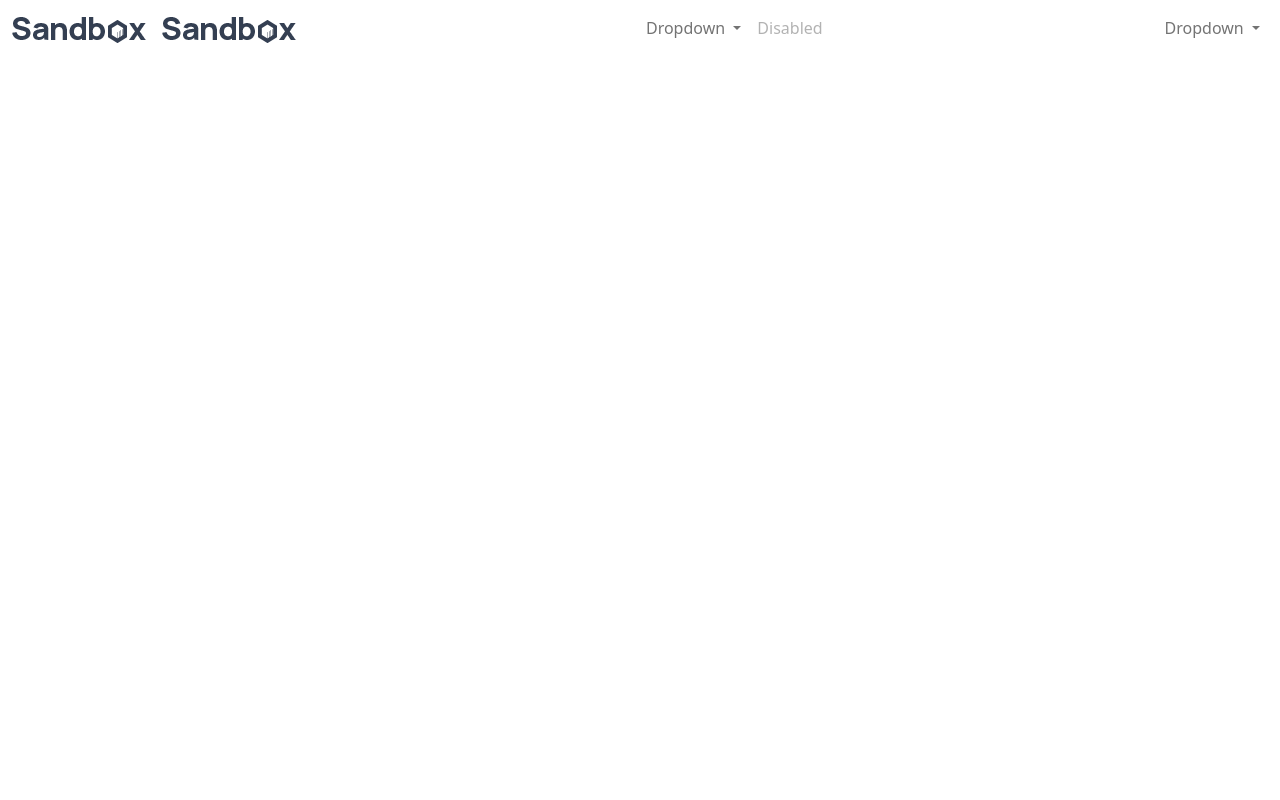
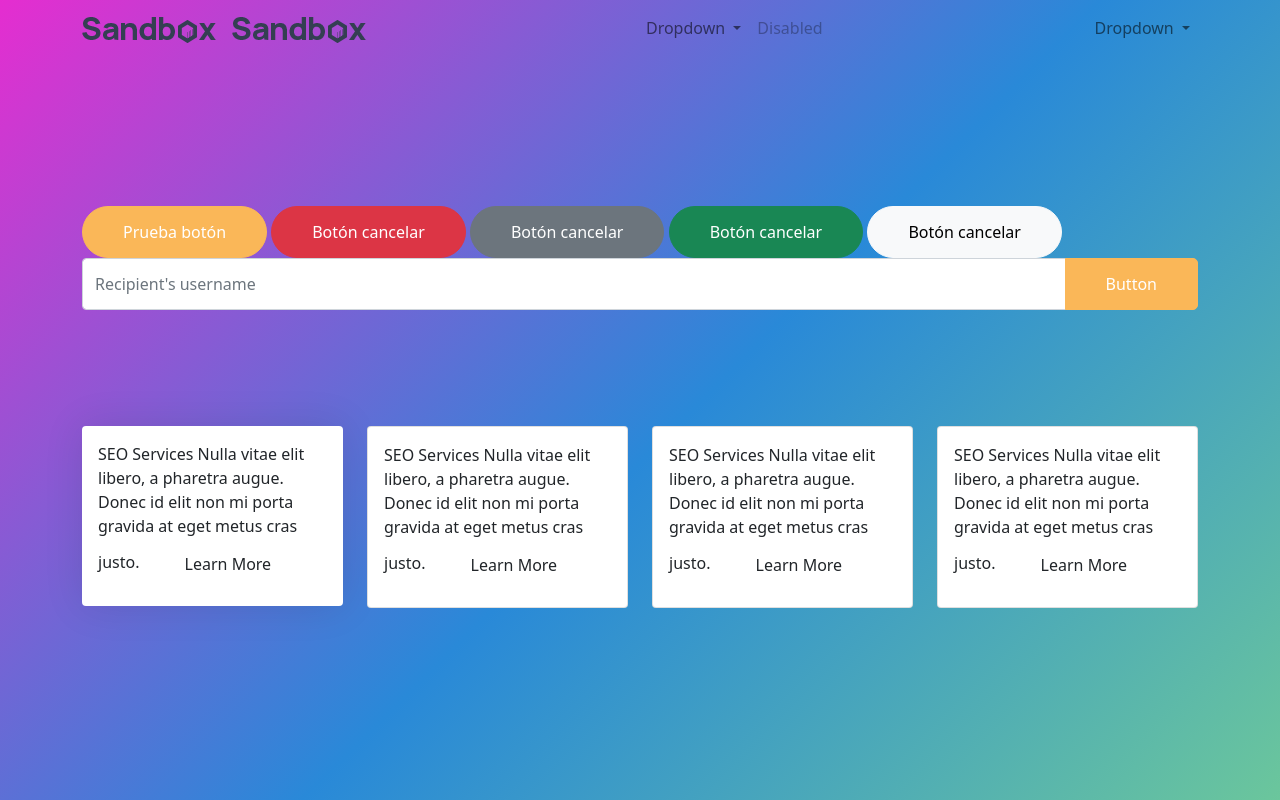
Before and after one commit to adrianmdp/css-pull-requests, a plain HTML site: page index.html in a window 1280 px wide. Drawn offline with Linux system fonts and the light colour scheme.

Commit message:
Actualización de contenidos

```diff
--- a/assets/css/layout.css
+++ b/assets/css/layout.css
@@ -0,0 +1,9 @@
+body {
+   /* https://colorzilla.com/gradient-editor/#e52dd0+0,2989d8+53,6bc69c+100 */
+background: rgb(229,45,208); /* Old browsers */
+background: -moz-linear-gradient(-45deg,  rgba(229,45,208,1) 0%, rgba(41,137,216,1) 53%, rgba(107,198,156,1) 100%);
+background: -webkit-linear-gradient(-45deg,  rgba(229,45,208,1) 0%,rgba(41,137,216,1) 53%,rgba(107,198,156,1) 100%);
+background: linear-gradient(135deg,  rgba(229,45,208,1) 0%,rgba(41,137,216,1) 53%,rgba(107,198,156,1) 100%);
+filter: progid:DXImageTransform.Microsoft.gradient( startColorstr='#e52dd0', endColorstr='#6bc69c',GradientType=1 );
+   min-height: 100vh;
+}
--- a/assets/css/overides.css
+++ b/assets/css/overides.css
@@ -1,6 +1,46 @@
+/**
+ * Sections
+ */
+main > section {
+   padding-top: 50px;
+   padding-bottom: 50px;
+}
+
+/**
+ * Buttons
+ */
+.btn {
+   border-radius: 26px;
+   height: 52px;
+   padding-left: 40px;
+   padding-right: 40px;
+}
+.btn-primary {
+   background-color:  #FAB758;
+   border-color: #FAB758;
+}
+
+.input-group .btn {
+   border-radius: 5px;
+}
+
+
+
+/**
+ * Navs
+ */
 
 @media (min-width: 992px) {
    .navbar-expand-lg .navbar-collapse {
       justify-content: space-between;
    }
 }
+
+/**
+ * Cards
+ */
+.card-info {
+   border: 0;
+   box-shadow: 0 0 40px rgba(0,0,0,.1);
+   -webkit-box-shadow: 0 0 40px rgba(0,0,0,.1);
+}
--- a/index.html
+++ b/index.html
@@ -11,7 +11,7 @@
 	</head>
 	<body>
 		<nav class="navbar navbar-expand-lg navbar-light">
-			<div class="container-fluid">
+			<div class="container">
 				<a class="navbar-brand" href="#">
                <img src="./assets/images/logo-dark.png" alt="" />
             </a>
@@ -42,7 +42,7 @@
 							</a>
 							<ul class="dropdown-menu" aria-labelledby="navbarDropdown">
 								<li>
-									<a class="dropdown-item" href="#">Action</a>
+									<a class="dropdown-item" href="./categorias.html">Categorías</a>
 								</li>
 							</ul>
 						</li>
@@ -79,7 +79,88 @@
 		<main>
 			<section id="banner"></section>
 
-			<section id="info"></section>
+			<section id="info">
+            <div class="container">
+               <button class="btn btn-primary">
+                  Prueba botón
+               </button>
+
+               <button class="btn btn-danger">
+                  Botón cancelar
+               </button>
+
+               <button class="btn btn-secondary">
+                  Botón cancelar
+               </button>
+
+               <button class="btn btn-success">
+                  Botón cancelar
+               </button>
+
+               <button class="btn btn-light">
+                  Botón cancelar
+               </button>
+
+               <form action="">
+                  <div class="input-group mb-3">
+                     <input type="text" class="form-control" placeholder="Recipient's username" aria-label="Recipient's username" aria-describedby="button-addon2">
+                     <button class="btn btn-primary" type="button" id="button-addon2">Button</button>
+                   </div>
+               </form>
+            </div>
+         </section>
+
+         <section>
+            <div class="container">
+               <div class="row">
+
+                  <div class="col-md-3">
+                     <div class="card card-info">
+                        <div class="card-body">
+                           SEO Services
+                           Nulla vitae elit libero, a pharetra augue. Donec id elit non mi porta gravida at eget metus cras justo.
+
+                           <button class="btn">Learn More</button>
+                        </div>
+                     </div>
+                  </div>
+
+                  <div class="col-md-3">
+                     <div class="card">
+                        <div class="card-body">
+                           SEO Services
+                           Nulla vitae elit libero, a pharetra augue. Donec id elit non mi porta gravida at eget metus cras justo.
+
+                           <button class="btn">Learn More</button>
+                        </div>
+                     </div>
+                  </div>
+
+                  <div class="col-md-3">
+                     <div class="card">
+                        <div class="card-body">
+                           SEO Services
+                           Nulla vitae elit libero, a pharetra augue. Donec id elit non mi porta gravida at eget metus cras justo.
+
+                           <button class="btn">Learn More</button>
+                        </div>
+                     </div>
+                  </div>
+
+                  <div class="col-md-3">
+                     <div class="card">
+                        <div class="card-body">
+                           SEO Services
+                           Nulla vitae elit libero, a pharetra augue. Donec id elit non mi porta gravida at eget metus cras justo.
+
+                           <button class="btn">Learn More</button>
+                        </div>
+                     </div>
+                  </div>
+
+               </div>
+            </div>
+         </section>
 		</main>
 
 		<script src="./assets/js/bootstrap.min.js"></script>
```
Also changed, not shown: categorias.html (added, +12 -0 lines).
